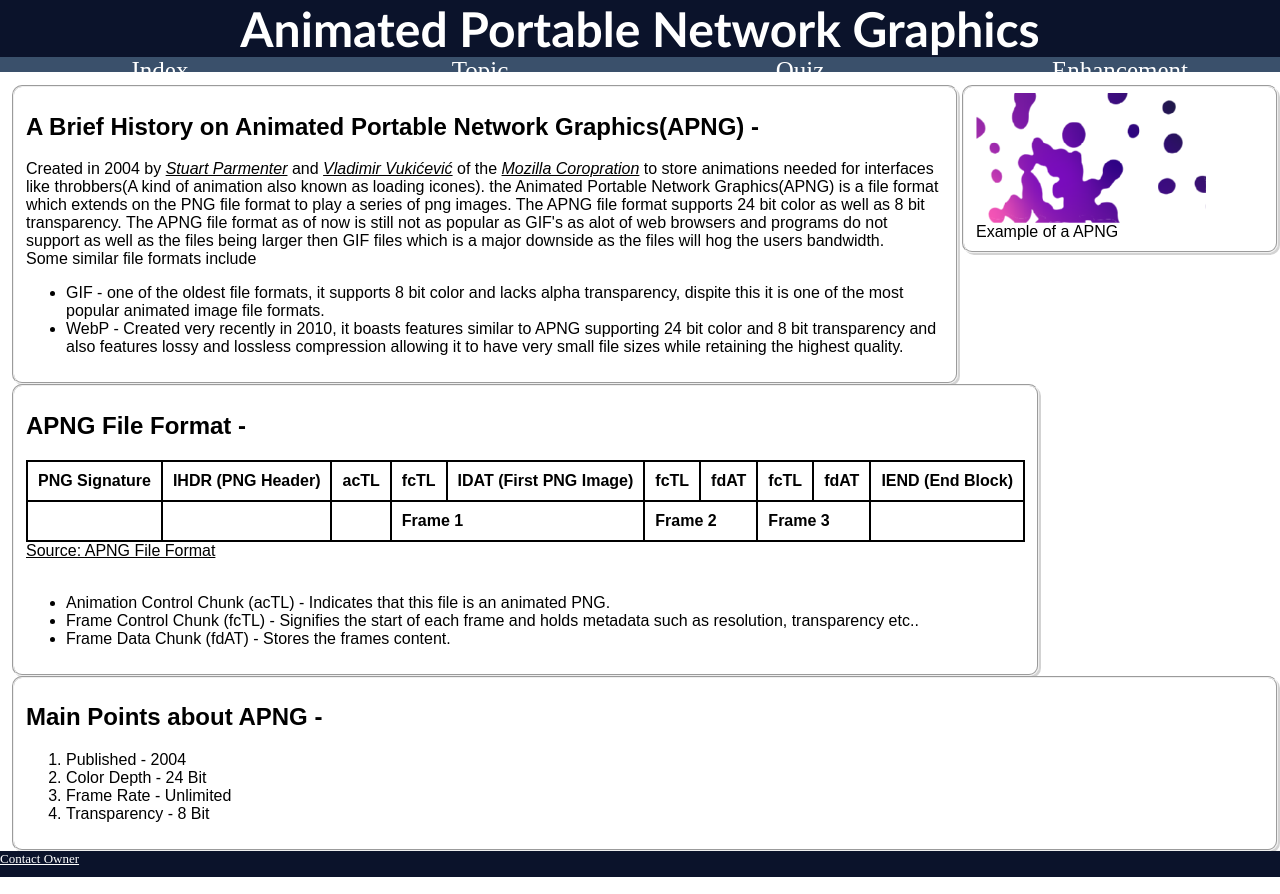
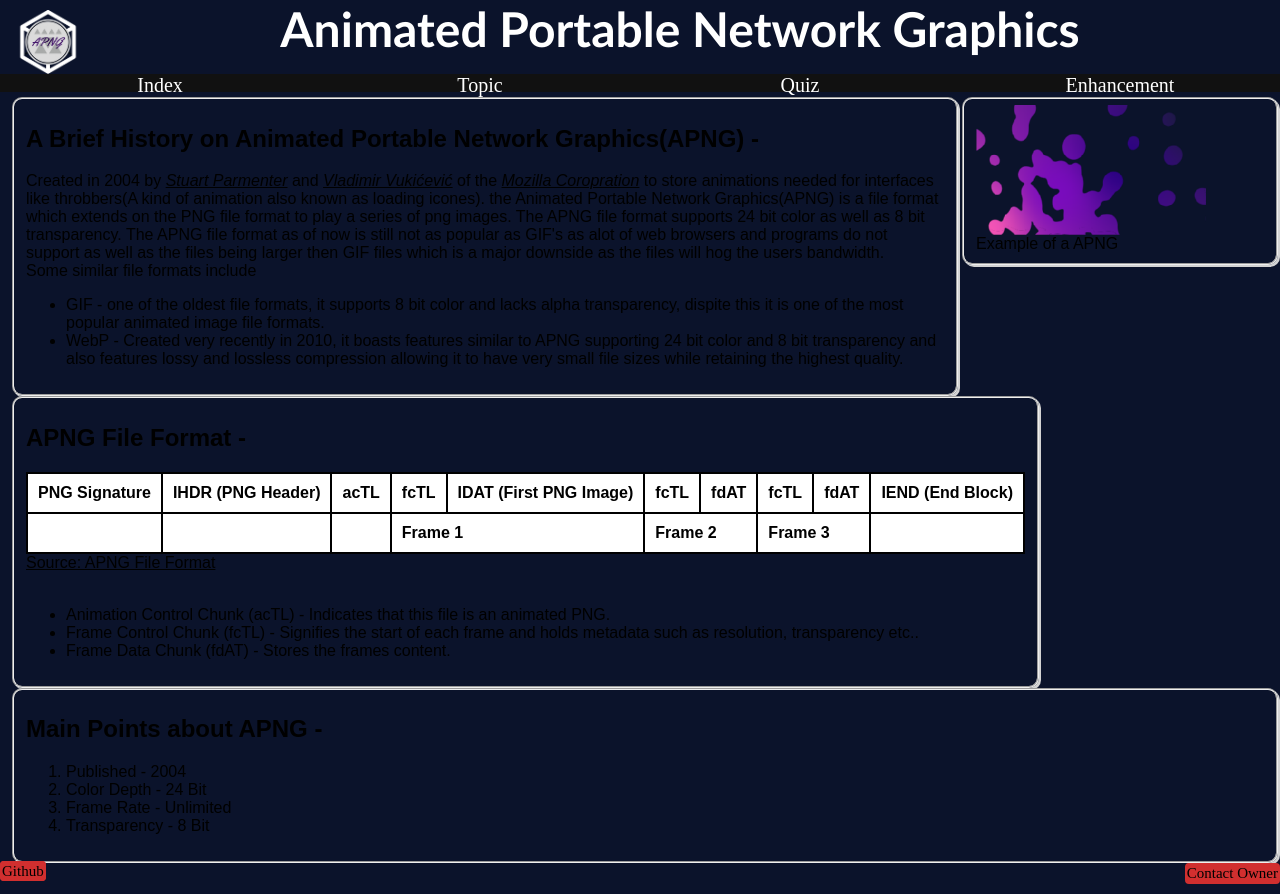
Before and after one commit to TharinS/EN-Four-Oh-Nine, a PHP site: page /html/topic.html in a window 1280 px wide. Run offline with PHP 8.4, Linux system fonts and the light colour scheme.

Commit message:
Topic Design v4

```diff
--- a/html/topic.html
+++ b/html/topic.html
@@ -13,12 +13,12 @@
 
 <body>
     <main class="grid-container">
-        <h1 class="grid-banner title font-general">Animated Portable Network Graphics</h1>
-
+        <h1 class="grid-banner title font-general"><img class="logo" src="../styles/Images/APNGLogoNoBackground.png" alt="logo">Animated Portable Network Graphics</h1>
         <a class="grid-menu-button1 button" href="index.html">Index</a>
         <a class="grid-menu-button2 button" href="topic.html">Topic</a>
         <a class="grid-menu-button3 button" href="quiz.html">Quiz</a>
         <a class="grid-menu-button4 button" href="enhancements.html">Enhancement</a>
+
         <section class="grid-item3">
             <fieldset class="fieldset-settings">
                 <h2 class="font-general">A Brief History on Animated Portable Network Graphics(APNG) - </h2>
@@ -91,7 +91,7 @@
                 </figcaption>
             </fieldset>
         </section>
-        <footer class="grid-item7 footer"><a class="footer" href="mailto:103166002@student.swin.edu.au">Contact Owner</a></footer>
+        <footer class="grid-item7 footer"><a class="git-button" href="https://github.com/TharinS/EN-Four-Oh-Nine">Github</a><a class="owner-button" href="mailto:103166002@student.swin.edu.au">Contact Owner</a></footer>
     </main>
 </body>
 
--- a/styles/style.css
+++ b/styles/style.css
@@ -7,7 +7,40 @@ head {
 body {
     margin: 0;
     min-height: 100vh;
+    background-color: #0B132B;
 }
+
+
+/* Footer Buttons  */
+
+.owner-button {
+    border: 2px solid rgb(209, 47, 47);
+    background-color: rgb(209, 47, 47);
+    border-radius: 4px;
+    color: black;
+    width: fit-content;
+    height: 55%;
+    text-align: center;
+    text-decoration: none;
+    font-size: 15px;
+    clear: right;
+    float: right;
+}
+
+.git-button {
+    border: 2px solid rgb(209, 47, 47);
+    background-color: rgb(209, 47, 47);
+    border-radius: 4px;
+    color: black;
+    width: fit-content;
+    height: 55%;
+    text-align: center;
+    text-decoration: none;
+    font-size: 15px;
+}
+
+
+/* Footer Buttons */
 
 .fieldset-settings {
     border-radius: 10px;
@@ -65,24 +98,32 @@ span {
 .logo {
     max-width: 5%;
     height: auto;
-    display: block;
+    clear: left;
     float: left;
+    padding-top: 10px;
+    padding-left: 16px;
 }
 
+
+/* Menu Button Settings */
+
 .button {
-    background-color: #3A506B;
     color: white;
     width: 100%;
-    height: 55%;
+    height: 80%;
     text-align: center;
     text-decoration: none;
     display: inline-block;
-    font-size: 25px;
+    font-size: 20px;
+    background-color: rgb(17, 17, 17);
 }
 
 .button:hover {
-    background-color: #10A7D1;
+    background-color: #555;
 }
+
+
+/* Menu Button Settings */
 
 
 /* CSS Grid Start */
```
Also changed, not shown: styles/Images/APNGLogoNoBackground.png, styles/Images/github-logo.png (added).
